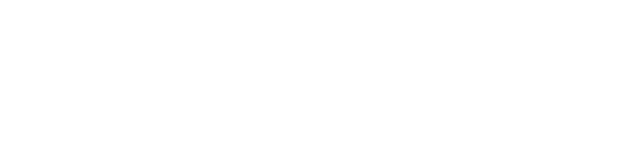
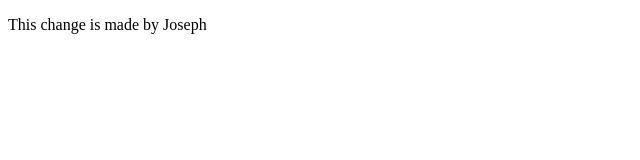
Before and after one commit to josephajibodu/backend-claud, a plain HTML site: page index.html in a window 1280 px wide. Shown: the whole page, without its empty margins (0-640 px from the left). Drawn offline with Linux system fonts and the light colour scheme.

Commit message:
update by joseph

```diff
--- a/index.html
+++ b/index.html
@@ -5,5 +5,7 @@
     <meta name="viewport" content="width=device-width, initial-scale=1.0" />
     <title>New Title 2</title>
   </head>
-  <body></body>
+  <body>
+    <p>This change is made by Joseph</p>
+  </body>
 </html>
--- a/index.js
+++ b/index.js
@@ -4,5 +4,4 @@
 
 // Git(Hub) - Bitbucket, GitLab
 
-
 // States for every git files: Tracked, Untracked
```
